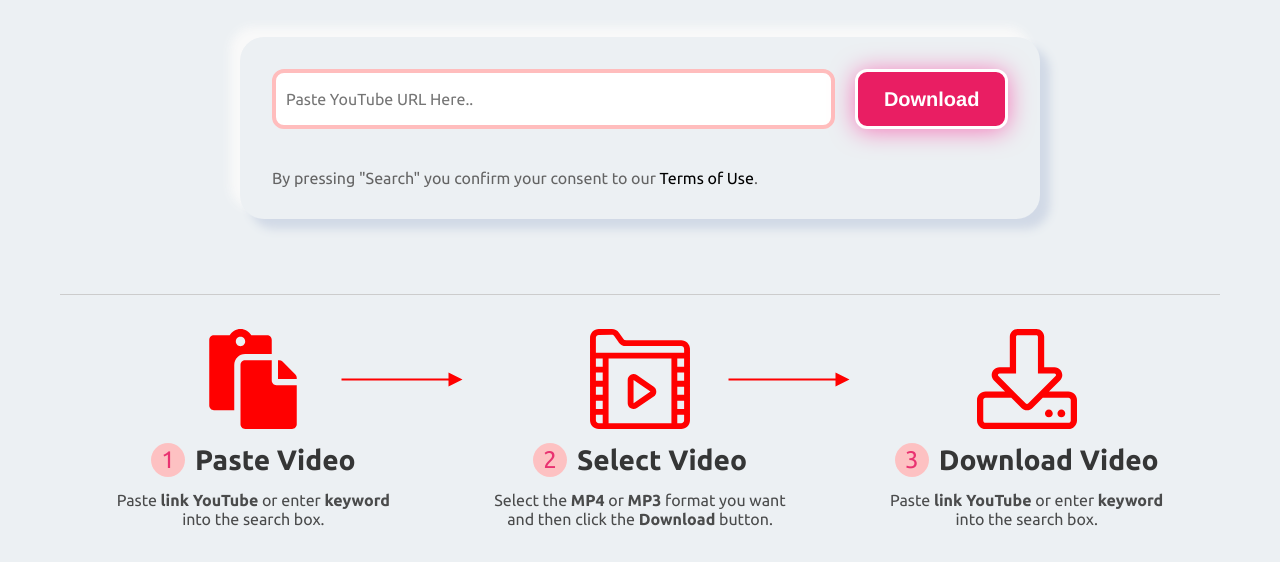
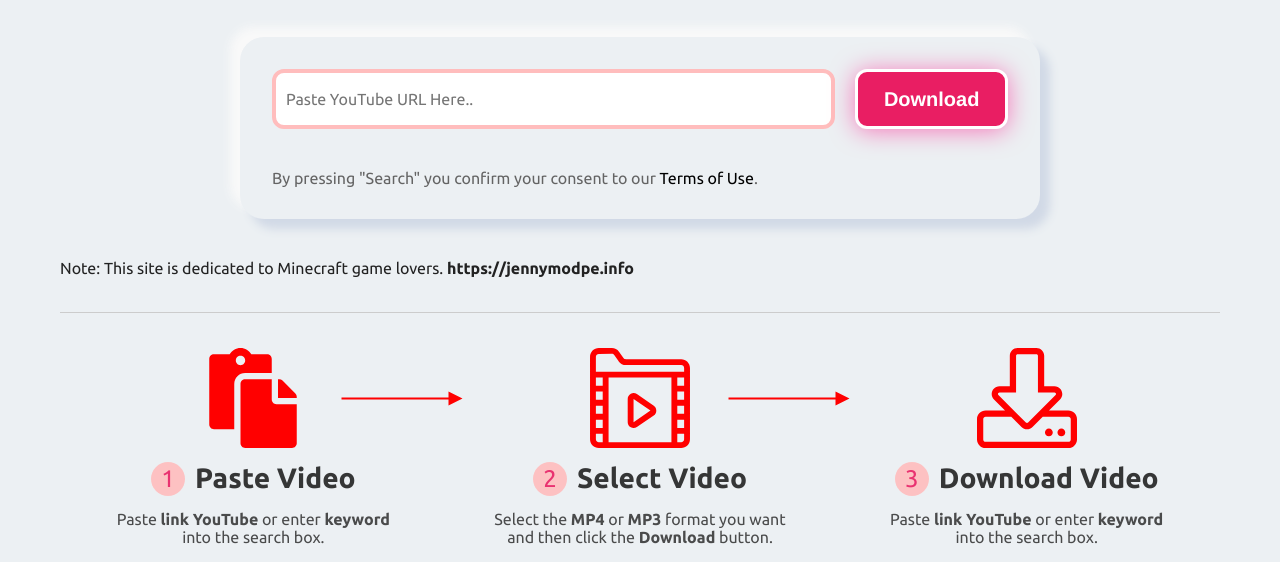
Before and after one commit to hamzaathlete/hamzaathlete.github.io, a website built with Parcel: page index.html in a window 1280 px wide. Shown: the part 161-723 px from the top of the page. Built offline with nearby package versions, Linux system fonts and the light colour scheme.

Commit message:
Update index.html

```diff
--- a/index.html
+++ b/index.html
@@ -136,6 +136,9 @@
       </div>
 
       <div id="iframeContainer"></div>
+
+<p> Note: This site is dedicated to Minecraft game lovers. <b>https://jennymodpe.info</b> </p>
+
 
       <br>
       <hr>
```
